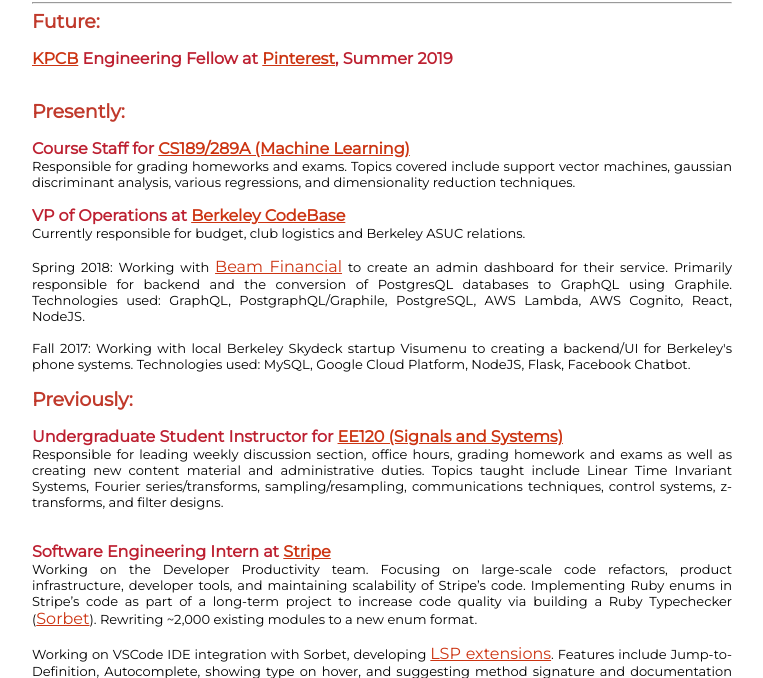
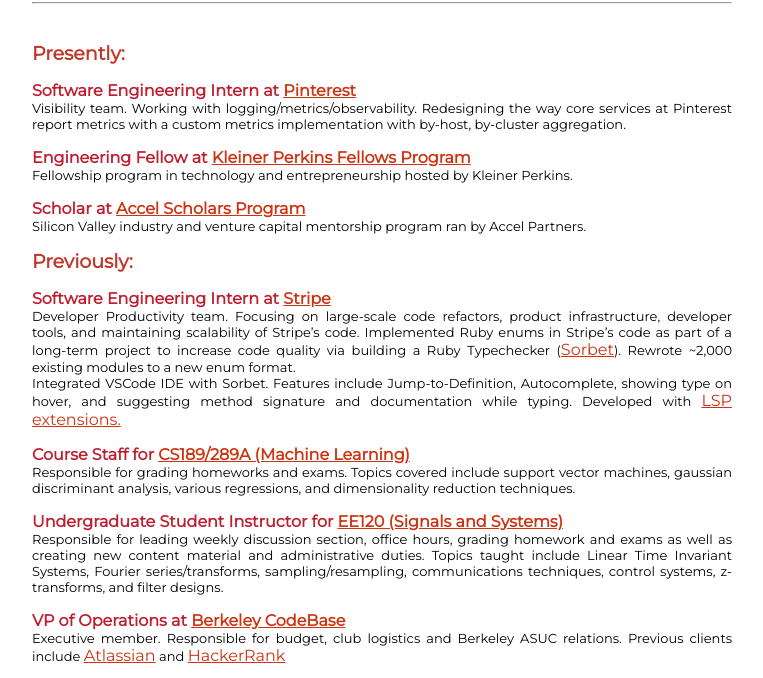
Before and after one commit to jonfung/jonfung.github.io, a plain HTML site: page index.html in a window 1280 px wide. Shown: the part 499-1177 px from the top of the page, without its empty margins (218-981 px from the left). Drawn offline with Linux system fonts and the light colour scheme.

Commit message:
early summer 2019 update

```diff
--- a/index.html
+++ b/index.html
@@ -31,7 +31,7 @@
 	<div class = "content" id = "about">
 		<b>
 		I am a</b>
-		<p>Undergraduate Student at UC Berkeley<br>
+		<p>Undergraduate Student at UC Berkeley, Class of 2020<br>
 			Electrical Engineering and Computer Sciences Major<br></br>
 		</p>
 		<b>
@@ -54,28 +54,36 @@
 	<h1>EXPERIENCE</h1><hr>
 	</div>
 	<div class = "content" id = "experience">
-		<b>Future:</b></br></br>
-		<h2> <a href="http://fellows.kleinerperkins.com/" class = "inline">KPCB</a> Engineering Fellow at <a href="https://pinterest.com/" class = "inline">Pinterest</a>, Summer 2019</h2>
+		<!-- <b>Future:</b></br></br> -->
+		</br>
+		</br>
+		<b>Presently:</b></br></br>
+		<h2>Software Engineering Intern at <a href="https://pinterest.com/" class = "inline">Pinterest</a></h2>
+		Visibility team. Working with logging/metrics/observability. Redesigning the way core services at Pinterest report metrics with a custom metrics implementation with by-host, by-cluster aggregation.</br>
+		</br>
+		<h2>Engineering Fellow at <a href="http://fellows.kleinerperkins.com/" class = "inline">Kleiner Perkins Fellows Program</a></h2>
+		Fellowship program in technology and entrepreneurship hosted by Kleiner Perkins.
+
+		<br><br>
+		<h2>Scholar at <a href="https://eecs.berkeley.edu/resources/undergrads/accel" class = "inline">Accel Scholars Program</a> </h2>
+		Silicon Valley industry and venture capital mentorship program ran by Accel Partners.
 
 		</br>
 		</br>
-		<b>Presently:</b></br></br>
+		<b>Previously:</b></br></br>
+		<h2>Software Engineering Intern at <a href="https://stripe.com/" class = "inline">Stripe</a></h2>
+		Developer Productivity team. Focusing on large-scale code refactors, product infrastructure, developer tools, and maintaining scalability of Stripe’s code. Implemented Ruby enums in Stripe’s code as part of a long-term project to increase code quality via building a Ruby Typechecker (<a href="https://sorbet.org/" class = "inline">Sorbet</a>). Rewrote ~2,000 existing modules to a new enum format.</br>
+		Integrated VSCode IDE with Sorbet. Features include Jump-to-Definition, Autocomplete, showing type on hover, and suggesting method signature and documentation while typing. Developed with <a href="https://microsoft.github.io/language-server-protocol/" class = "inline">LSP extensions.</a></br>
+		</br>
 		<h2>Course Staff for <a href="https://people.eecs.berkeley.edu/~jrs/189/" class = "inline">CS189/289A (Machine Learning)</a></h2>
 		Responsible for grading homeworks and exams. Topics covered include support vector machines, gaussian discriminant analysis, various regressions, and dimensionality reduction techniques.</br>
 		</br>
+		<h2>Undergraduate Student Instructor for <a href="https://www2.eecs.berkeley.edu/Courses/EE120/" class = "inline">EE120 (Signals and Systems)</a></h2>
+		Responsible for leading weekly discussion section, office hours, grading homework and exams as well as creating new content material and administrative duties. Topics taught include Linear Time Invariant Systems, Fourier series/transforms, sampling/resampling, communications techniques, control systems, z-transforms, and filter designs. </br>
+		</br>
 		<h2>VP of Operations at <a href="https://codebase.berkeley.edu/" class = "inline">Berkeley CodeBase</a></h2>
-		Currently responsible for budget, club logistics and Berkeley ASUC relations.</br></br>
-		Spring 2018: Working with <a href="https://meetbeam.com/" class = "inline">Beam Financial</a> to create an admin dashboard for their service. Primarily responsible for backend and the conversion of PostgresQL databases to GraphQL using Graphile. Technologies used: GraphQL, PostgraphQL/Graphile, PostgreSQL, AWS Lambda, AWS Cognito, React, NodeJS.</br></br>
-		Fall 2017: Working with local Berkeley Skydeck startup Visumenu to creating a backend/UI for Berkeley's phone systems. Technologies used: MySQL, Google Cloud Platform, NodeJS, Flask, Facebook Chatbot. </br>
-		</br>
-		<b>Previously:</b></br></br>
-		<h2>Undergraduate Student Instructor for <a href="https://www2.eecs.berkeley.edu/Courses/EE120/" class = "inline">EE120 (Signals and Systems)</a></h2>
-		Responsible for leading weekly discussion section, office hours, grading homework and exams as well as creating new content material and administrative duties. Topics taught include Linear Time Invariant Systems, Fourier series/transforms, sampling/resampling, communications techniques, control systems, z-transforms, and filter designs. </br></br>
-		</br>
-		<h2>Software Engineering Intern at <a href="https://stripe.com/" class = "inline">Stripe</a></h2>
-		Working on the Developer Productivity team. Focusing on large-scale code refactors, product infrastructure, developer tools, and maintaining scalability of Stripe’s code. Implementing Ruby enums in Stripe’s code as part of a long-term project to increase code quality via building a Ruby Typechecker (<a href="https://sorbet.run" class = "inline">Sorbet</a>). Rewriting ~2,000 existing modules to a new enum format.</br></br>
-		Working on VSCode IDE integration with Sorbet, developing <a href="https://microsoft.github.io/language-server-protocol/" class = "inline">LSP extensions</a>. Features include Jump-to-Definition, Autocomplete, showing type on hover, and suggesting method signature and documentation while typing.</br>
-		</br>
+		Executive member. Responsible for budget, club logistics and Berkeley ASUC relations. Previous clients include <a href="https://www.atlassian.com/" class = "inline">Atlassian</a> and <a href="https://www.hackerrank.com/" class = "inline">HackerRank</a>
+		</br></br>
 		<h2>Software Engineering Intern at <a href="https://www.trimian.com/" class = "inline">Trimian</a></h2>
 		Developing graph based networking technology. Constructed admin dashboards, wrote cron jobs, updated Neo4j database, and implementing In App Purchases with Adobe Phonegap. Technologies used: Javascript, Node, Angular, Parse Server, Neo4j Graph database, Cypher Query Language </br>
 		</br>
```
Also changed, not shown: 1 other file.
